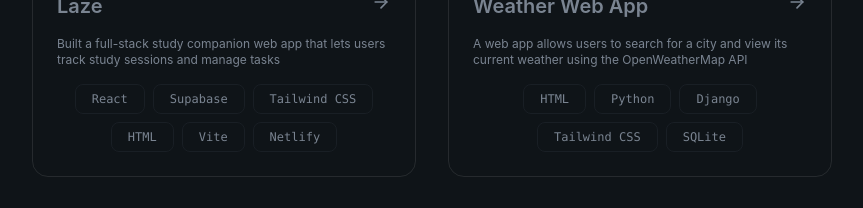
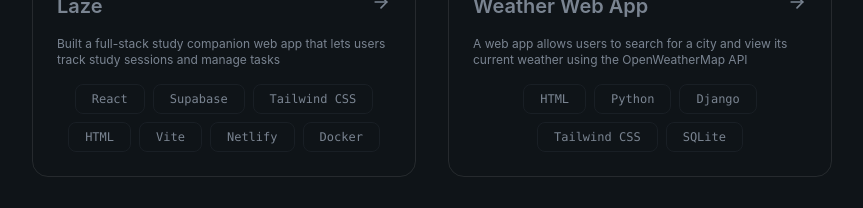
Before and after one commit to Ein-shen/My-porfolio, a React (Vite) app: page / in a window 1280 px wide. Shown: the part 900-1108 px from the top of the page, without its empty margins (208-1071 px from the left). Built offline with nearby package versions, Linux system fonts and the light colour scheme; the HTML template or start-up script is replaced by a standard one.

Commit message:
added Docker to used tech

```diff
--- a/src/away/View_projects.jsx
+++ b/src/away/View_projects.jsx
@@ -15,7 +15,7 @@ const projects = [
     { title: "Lazeu",
       description: "Built a full-stack study companion web app that lets users track study sessions and manage tasks. Lazeu is a full-stack study app I built with React on the frontend and Supabase doing basically everything else on the backend. The idea came from just being annoyed at how studying tools usually work — you've either got a bare-bones flashcard app with zero social features, or something bloated that tries to do too much.",
       image: "Lazeu.png",
-      tags: ["React", "Supabase", "TailwinCss", "Html", "Vite", "Netlify"],
+      tags: ["React", "Supabase", "TailwinCss", "Html", "Vite", "Netlify", "Docker"],
       github: "https://github.com/Ein-shen/CS50-Laze"
     },
 
--- a/src/sections/Experiece.jsx
+++ b/src/sections/Experiece.jsx
@@ -14,7 +14,7 @@ const tech = [
     "Bubble.io", "Microsoft Teams", "DevOps", "Bubble Version Control", "Git",
     "Vite", "React", "Vercel", "HTML", "Tailwind CSS", "Supabase", "Jinja", "SQL",
     "PHP", "Python", "JavaScript", "C", "C++", "MySQL", "CSS", "Bootstrap", "Dart",
-    "Kali Linux", "Figma", "Django"
+    "Kali Linux", "Figma", "Django", "Docker"
 ]
 
 export const Experience = () => {
--- a/src/sections/Projects.jsx
+++ b/src/sections/Projects.jsx
@@ -10,7 +10,7 @@ const projects = [
     { title: "Laze",
       description: "Built a full-stack study companion web app that lets users track study sessions and manage tasks",
       image: "Lazeu.png",
-      tags: ["React", "Supabase", "Tailwind CSS", "HTML", "Vite", "Netlify"],
+      tags: ["React", "Supabase", "Tailwind CSS", "HTML", "Vite", "Netlify", "Docker",],
       github: "https://github.com/Ein-shen/CS50-Laze"
     },
 
```
